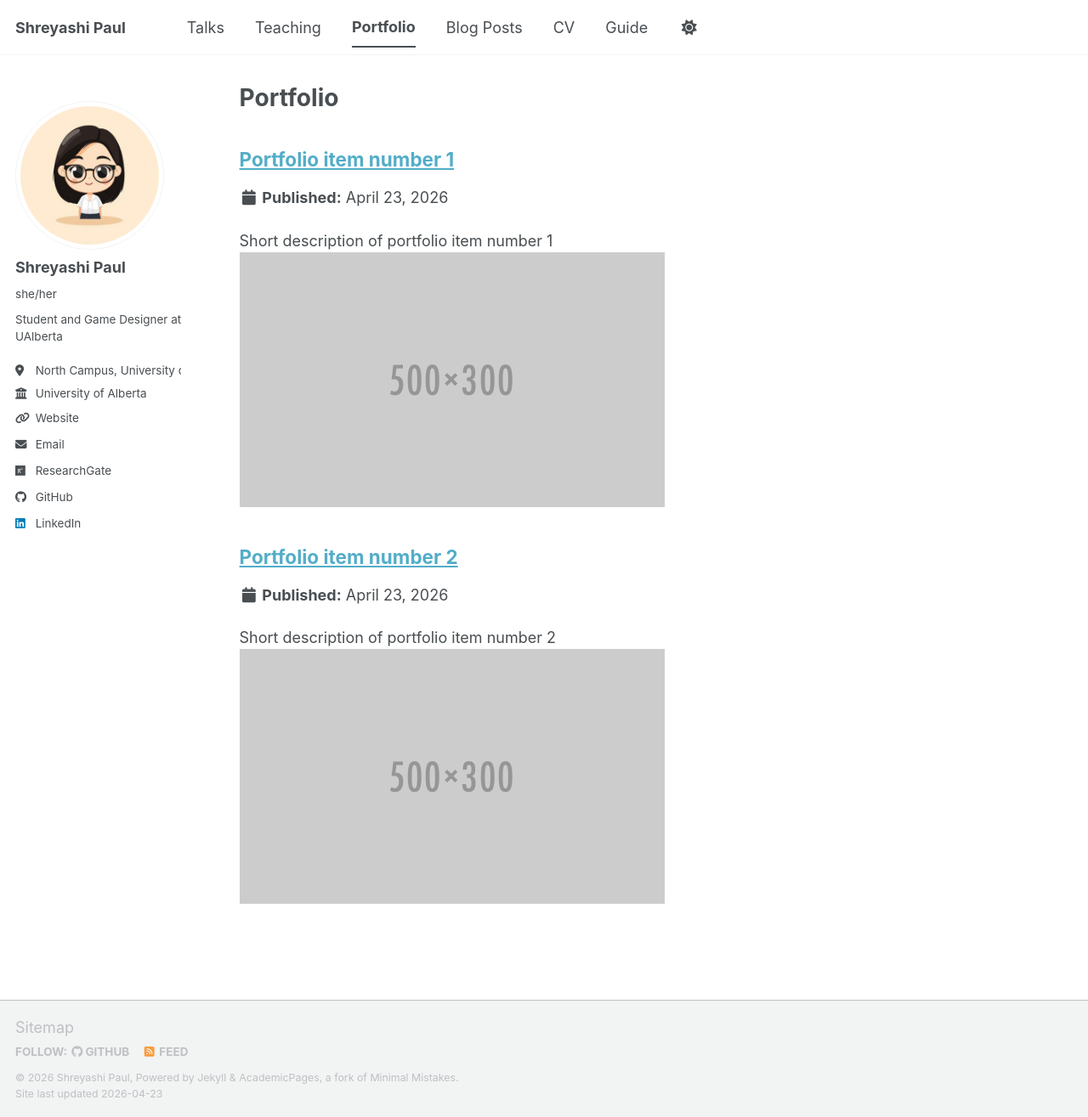
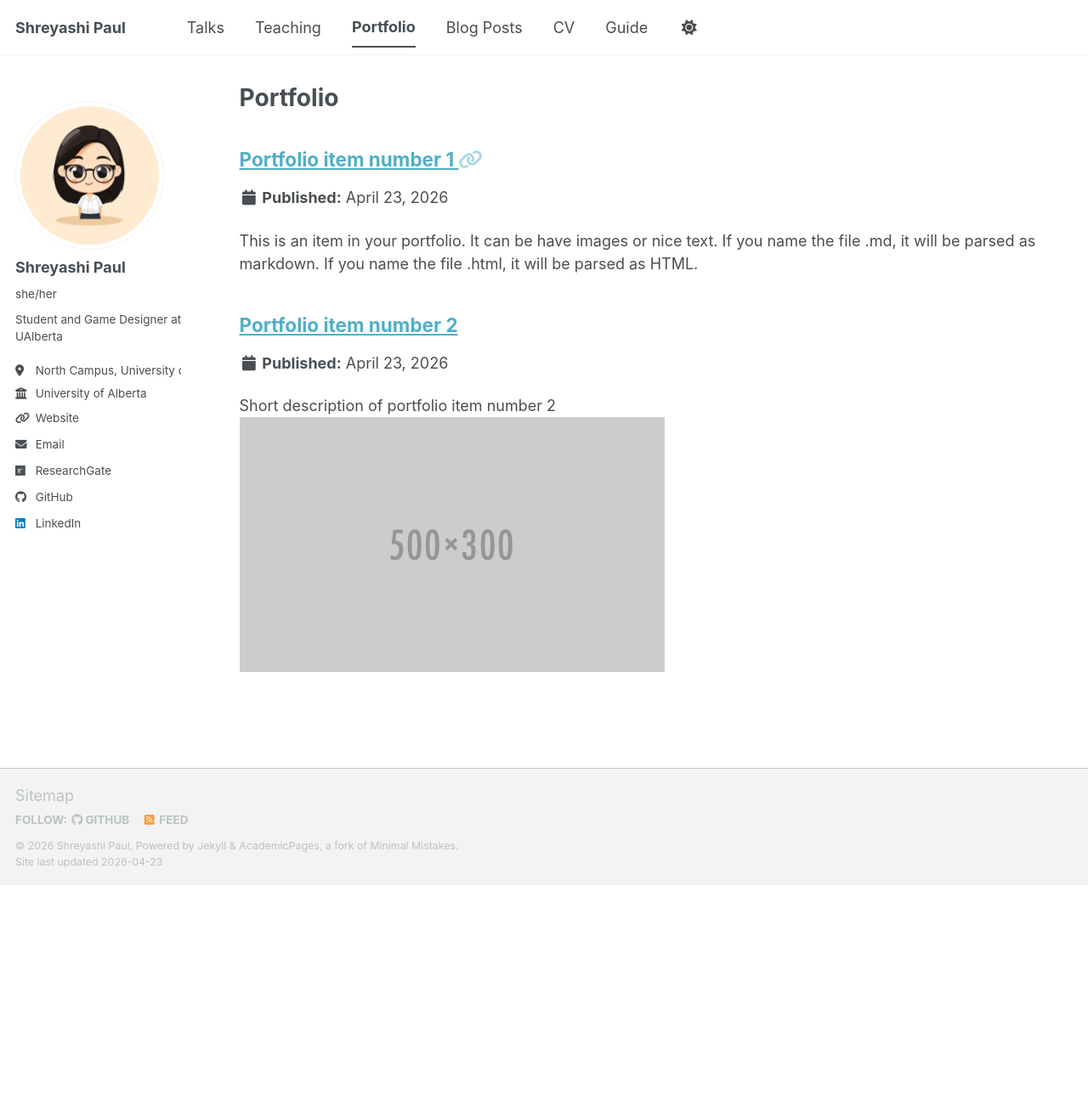
Before and after one commit to s-pl70/me, a Jekyll site: the page built from _pages/portfolio.html, in a window 1280 px wide and 1315 px high. Shown: the whole window at 85% size. Built offline with Jekyll 4.4.1, drawn with Linux system fonts in a browser that asks for light colours; a script bundle is joined from its source files by our own code; library files that are not in the unit come from our copies.

Commit message:
DH 530 Final Project portfolio-1.md

```diff
--- a/_portfolio/portfolio-1.md
+++ b/_portfolio/portfolio-1.md
@@ -1,6 +1,6 @@
 ---
 title: "Portfolio item number 1"
-excerpt: "Short description of portfolio item number 1<br/><img src='/images/500x300.png'>"
+link: "https://s-pl70.github.io/the-chosen-life/"
 collection: portfolio
 ---
 
```
